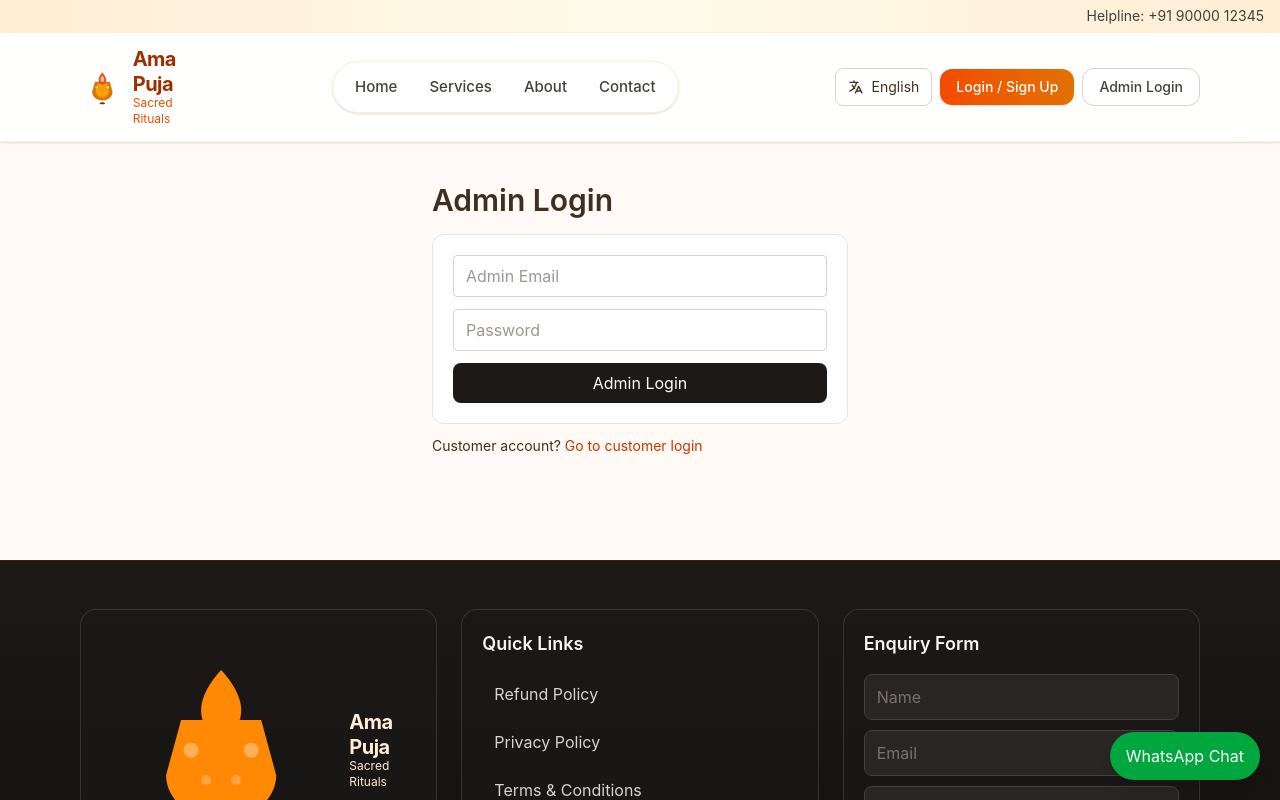
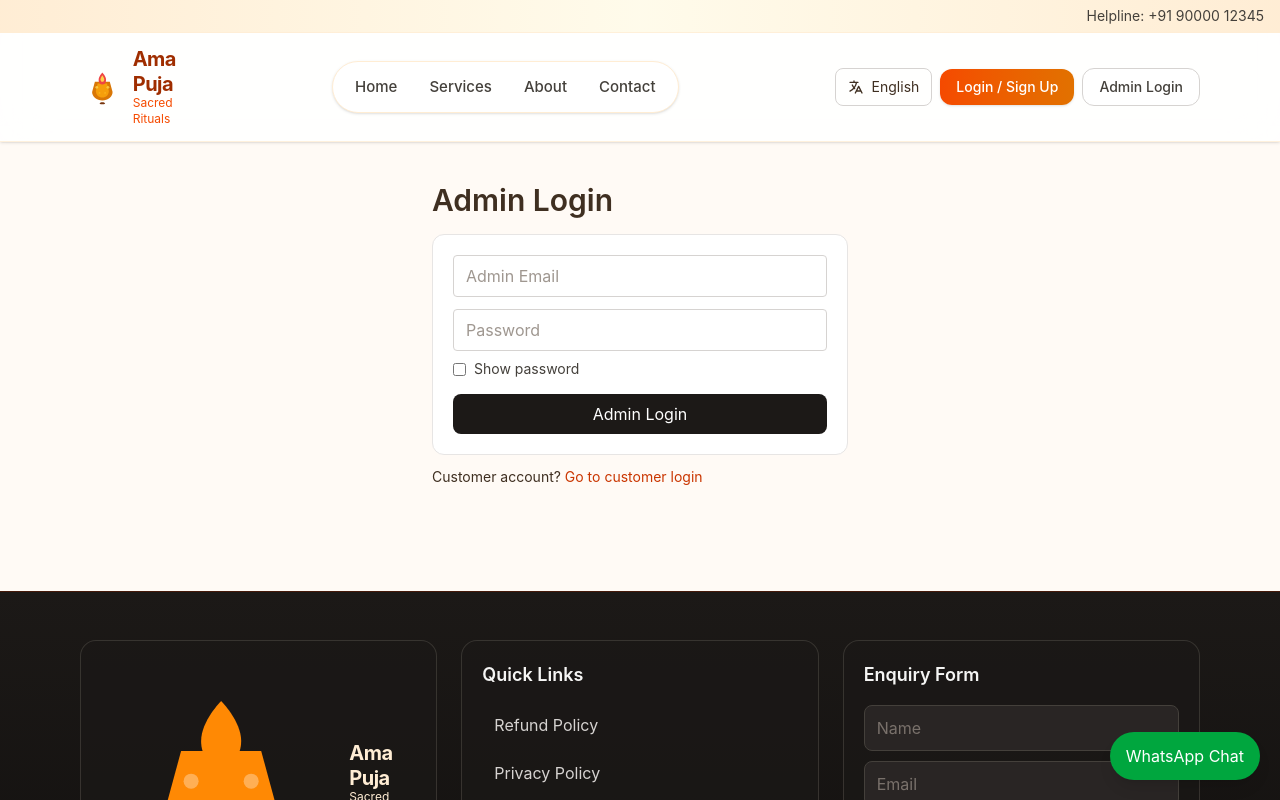
Before and after one commit to vergil46/AmaPuja, a React app in the folder frontend/: page /admin-login in a window 1280 px wide. Shown: the top 800 px of the page. Built offline with nearby package versions, Linux system fonts and the light colour scheme; the HTML template or start-up script is replaced by a standard one.

Commit message:
feat: add show/hide password toggle to Admin and Customer login pages

```diff
--- a/frontend/src/pages/AdminLoginPage.jsx
+++ b/frontend/src/pages/AdminLoginPage.jsx
@@ -8,6 +8,7 @@ function AdminLoginPage() {
   const [form, setForm] = useState({ email: '', password: '' })
   const [error, setError] = useState('')
   const [isSubmitting, setIsSubmitting] = useState(false)
+  const [showPassword, setShowPassword] = useState(false)
   const navigate = useNavigate()
   const { login } = useAuth()
 
@@ -43,7 +44,24 @@ function AdminLoginPage() {
       <h1 className="text-2xl sm:text-3xl font-semibold">Admin Login</h1>
       <form onSubmit={handleSubmit} className="mt-4 space-y-3 bg-white border border-stone-200 rounded-xl p-4 sm:p-5">
         <input className="w-full px-3 py-2 rounded border border-stone-300" type="email" placeholder="Admin Email" required value={form.email} onChange={(e) => setForm({ ...form, email: e.target.value })} />
-        <input className="w-full px-3 py-2 rounded border border-stone-300" type="password" placeholder="Password" required value={form.password} onChange={(e) => setForm({ ...form, password: e.target.value })} />
+        <div>
+          <input
+            className="w-full px-3 py-2 rounded border border-stone-300"
+            type={showPassword ? 'text' : 'password'}
+            placeholder="Password"
+            required
+            value={form.password}
+            onChange={(e) => setForm({ ...form, password: e.target.value })}
+          />
+          <label className="mt-2 inline-flex items-center gap-2 text-sm text-stone-700">
+            <input
+              type="checkbox"
+              checked={showPassword}
+              onChange={(event) => setShowPassword(event.target.checked)}
+            />
+            Show password
+          </label>
+        </div>
         {error && <p className="text-red-700 text-sm">{error}</p>}
         <button className="w-full py-2 rounded-lg bg-stone-900 text-white disabled:opacity-60" disabled={isSubmitting}>
           {isSubmitting ? 'Logging in...' : 'Admin Login'}
--- a/frontend/src/pages/LoginPage.jsx
+++ b/frontend/src/pages/LoginPage.jsx
@@ -8,6 +8,7 @@ function LoginPage() {
   const [form, setForm] = useState({ email: '', password: '' })
   const [error, setError] = useState('')
   const [isSubmitting, setIsSubmitting] = useState(false)
+  const [showPassword, setShowPassword] = useState(false)
   const navigate = useNavigate()
   const { login } = useAuth()
 
@@ -42,7 +43,24 @@ function LoginPage() {
       <h1 className="text-2xl sm:text-3xl font-semibold">Customer Login</h1>
       <form onSubmit={handleSubmit} className="mt-4 space-y-3 bg-white border border-stone-200 rounded-xl p-4 sm:p-5">
         <input className="w-full px-3 py-2 rounded border border-stone-300" type="email" placeholder="Email" required value={form.email} onChange={(e) => setForm({ ...form, email: e.target.value })} />
-        <input className="w-full px-3 py-2 rounded border border-stone-300" type="password" placeholder="Password" required value={form.password} onChange={(e) => setForm({ ...form, password: e.target.value })} />
+        <div>
+          <input
+            className="w-full px-3 py-2 rounded border border-stone-300"
+            type={showPassword ? 'text' : 'password'}
+            placeholder="Password"
+            required
+            value={form.password}
+            onChange={(e) => setForm({ ...form, password: e.target.value })}
+          />
+          <label className="mt-2 inline-flex items-center gap-2 text-sm text-stone-700">
+            <input
+              type="checkbox"
+              checked={showPassword}
+              onChange={(event) => setShowPassword(event.target.checked)}
+            />
+            Show password
+          </label>
+        </div>
         {error && <p className="text-red-700 text-sm">{error}</p>}
         <button className="w-full py-2 rounded-lg bg-orange-700 text-white disabled:opacity-60" disabled={isSubmitting}>
           {isSubmitting ? 'Logging in...' : 'Login'}
```
